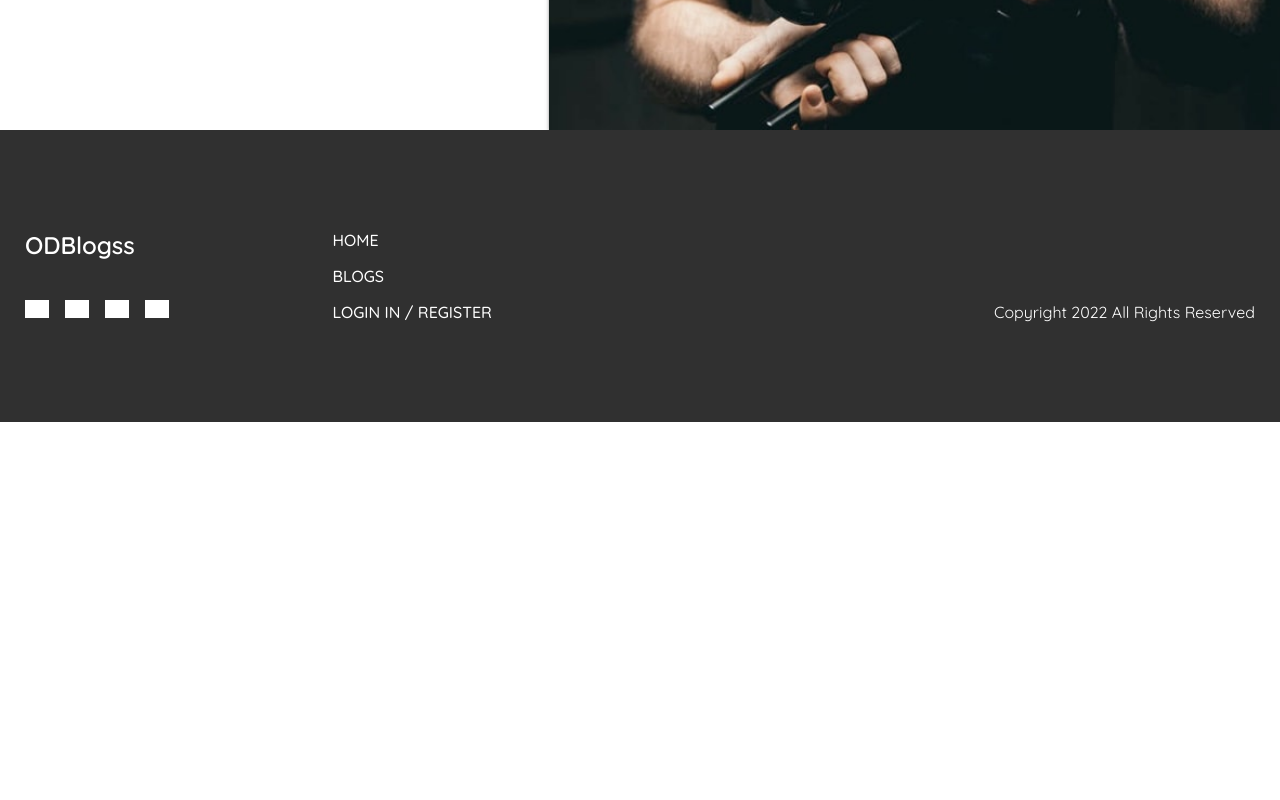
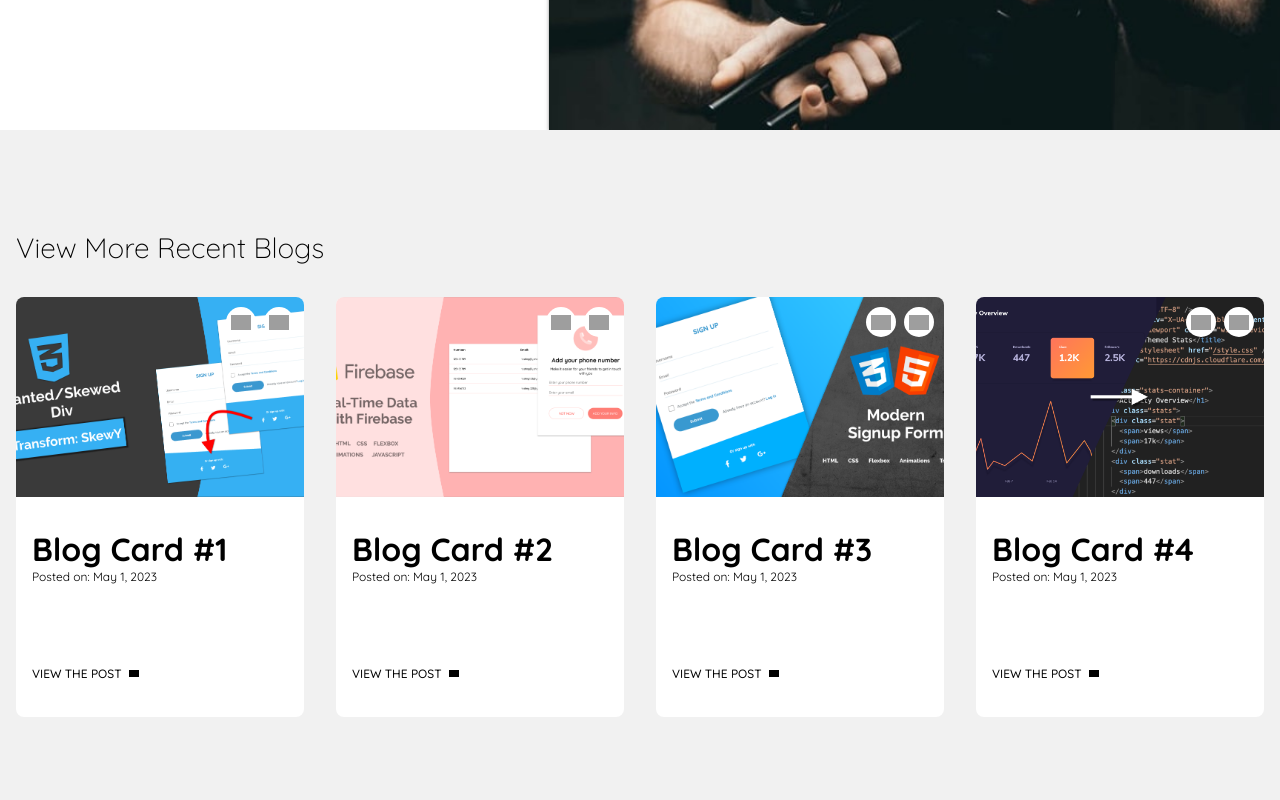
Before and after one commit to odb23/blogss-Vue, a Vue app: page / in a window 1280 px wide. Shown: the part 1900-2700 px from the top of the page. Before the commit the page ends 2322 px from the top, so only its background shows below. Built offline with nearby package versions, Linux system fonts and the light colour scheme; grey boxes are pictures that could not be loaded.

Commit message:
added BlogCard component

```diff
--- a/src/App.vue
+++ b/src/App.vue
@@ -28,7 +28,7 @@ import Footer from './components/Footer.vue'
   </div>
 </template>
 
-<style>
+<style lang="scss">
 @import url("https://fonts.googleapis.com/css2?family=Quicksand:wght@300;400;500;600;700&display=swap");
 
 * {
@@ -63,12 +63,40 @@ import Footer from './components/Footer.vue'
 .arrow {
   margin-left: 8px;
   width: 12px;
-  filter: brightness(0)
+  filter: brightness(0);
 }
 
 .arrow-light {
   margin-left: 8px;
   width: 12px;
-  filter: brightness(0) invert(1)
+  filter: brightness(0) invert(1);
+}
+
+
+.blog-card-wrap {
+  position: relative;
+  padding: 80px 16px;
+  background-color: #f1f1f1;
+
+  @media (min-width: 500px){
+    padding: 100px 16px;
+  }
+
+  .blog-cards {
+    display: grid;
+    gap: 32px;
+    grid-template-columns: 1fr;
+
+    @media (min-width: 500px) {
+      grid-template-columns: repeat(2, 1fr);
+    }
+    @media (min-width: 900px) {
+      grid-template-columns: repeat(3, 1fr);
+    }
+    @media (min-width: 1200px) {
+      grid-template-columns: repeat(4, 1fr);
+    }
+  }
+
 }
 </style>
--- /dev/null
+++ b/src/components/BlogCard.vue
@@ -0,0 +1,137 @@
+<template>
+    <div class="blog-card">
+        <div class="icons">
+            <div class="icon">
+                <img  alt="" class="edit" :src="Edit">
+            </div>
+            <div class="icon">
+                <img  alt="" class="delete" :src="Delete">
+            </div>
+        </div>
+        <img :src="imageURL" alt="coverPhoto" class="coverPhoto">
+        <div class="info">
+            <h1>{{ post.blogTitle }}</h1>
+            <h6>Posted on: {{ post.blogDate }}</h6>
+            <RouterLink class="link" to="#">
+                View The Post
+                <img  alt="" class="arrow" :src="Arrow">
+            </RouterLink>
+        </div>
+    </div>
+</template>
+
+<script setup>
+import Arrow from "../assets/Icons/arrow-right-light.svg"
+import Edit from "../assets/Icons/edit-regular.svg"
+import Delete from "../assets/Icons/trash-regular.svg"
+import {RouterLink} from 'vue-router'
+
+const props = defineProps(['post'])
+console.log(props)
+const imageURL = new URL(`../assets/blogCards/${props.post.blogCoverPhoto}.jpg`, import.meta.url).href
+
+</script>
+
+<style lang="scss" scoped >
+.blog-card {
+    position: relative;
+    cursor: pointer;
+    display: flex;
+    flex-direction: column;
+    border-radius: 8px;
+    background-color: white;
+    min-height: 420px;
+    transition: .5s ease-in all;
+    &:hover {
+        transform: rotateZ(-1deg) scale(1.01);
+        box-shadow: 0 4px 6px -1px rgba(0, 0, 0, 0.1), 0 2px 4px -1px rgba(0, 0, 0, 0.6);
+
+    }
+
+    .icons {
+        display: flex;
+        position: absolute;
+        top: 10px;
+        right: 10px;
+        z-index: 99;
+
+        .icon {
+            display: flex;
+            justify-content: center;
+            align-items: center;
+            width: 30px;
+            height: 30px;
+            border-radius: 50%;
+            background-color: white;
+            transition: .5s ease all;
+
+            &:hover {
+                background-color: #303030;
+
+                .edit, .delete {
+                    filter: brightness(0) invert(1)
+                }
+            }
+
+            &:nth-child(1) {
+                margin-right: 8px;
+            }
+
+            .edit, .delete {
+                pointer-events: none;
+                height: 15px;
+                width: auto;
+            }
+        }
+    }
+
+    .coverPhoto {
+        display: block;
+        border-radius: 8px 8px 0 0;
+        z-index: 1;
+        width: 100%;
+        min-height: 200px;
+        object-fit: cover;
+    }
+
+    .info {
+        display: flex;
+        flex-direction: column;
+        height: 100%;
+        z-index: 3;
+        padding: 32px 16px;
+        color: black;
+
+        h4 {
+            padding-bottom: 8px;
+            font-size: 20px;
+            font-weight: 300px;
+        }
+
+        h6 {
+            font-weight: 400;
+            font-size: 12px;
+            padding-bottom: 16px;
+        }
+
+        .link {
+            display: inline-flex;
+            align-items: center;
+            margin-top: auto;
+            font-weight: 500;
+            padding-top: 20px;
+            font-size: 12px;
+            padding-bottom: 4px;
+            transition: .5s ease all;
+
+            &:hover {
+                color: rgba(48, 48, 48, 0.8);
+            }
+
+            .arrow {
+                width: 10px;
+            }
+        }
+    }
+}
+</style>
--- a/src/views/HomeView.vue
+++ b/src/views/HomeView.vue
@@ -1,6 +1,8 @@
 <script setup>
 import { reactive } from 'vue';
 import BlogPost from "../components/BlogPost.vue"
+import BlogCard from '../components/BlogCard.vue';
+
 
 let welcomeScreen = reactive({
   title: "Welcome!",
@@ -23,11 +25,47 @@ let smapleBlogPosts = reactive([
   }
 ])
 
+let sampleBlogCards = reactive([
+  {
+    blogTitle: "Blog Card #1",
+     blogCoverPhoto: "stock-1",
+     blogDate: "May 1, 2023",
+  },
+  {
+    blogTitle: "Blog Card #2", blogCoverPhoto: "stock-2", blogDate: "May 1, 2023",
+  },
+  {
+    blogTitle: "Blog Card #3", blogCoverPhoto: "stock-3", blogDate: "May 1, 2023",
+  },
+  {
+    blogTitle: "Blog Card #4", blogCoverPhoto: "stock-4", blogDate: "May 1, 2023",
+  }
+])
+
 </script>
 
 <template>
   <main>
-    <BlogPost :post="welcomeScreen"/>
-    <BlogPost v-for="(post, idx) in smapleBlogPosts" :key="idx" :post="post"/>
+    <BlogPost :post="welcomeScreen" />
+    <BlogPost v-for="(post, idx) in smapleBlogPosts" :key="idx" :post="post" />
+
+    <div class="blog-card-wrap">
+      <div class="container">
+        <h3>View More Recent Blogs</h3>
+        <div class="blog-cards">
+          <BlogCard v-for="( post, index) in sampleBlogCards" :key="index" :post="post" />
+        </div>
+      </div>
+    </div>
   </main>
 </template>
+
+<style lang="scss" scoped>
+.blog-card-wrap {
+  h3 {
+    font-weight: 300;
+    font-size: 28px;
+    margin-bottom: 32px;
+  }
+}
+</style>
```
